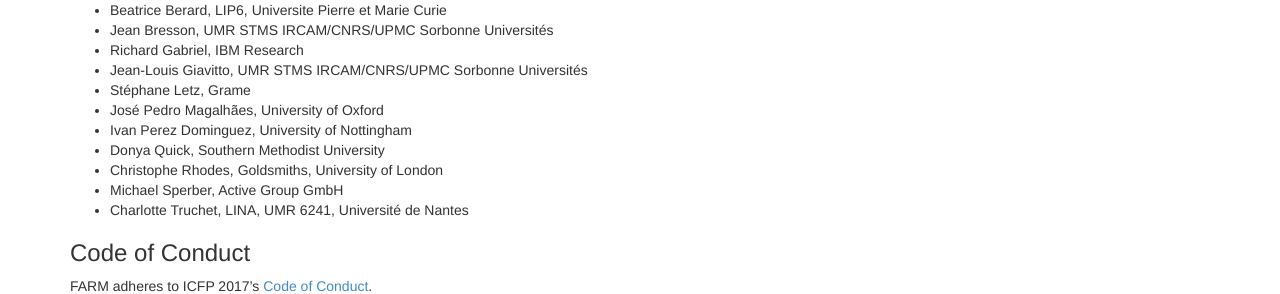
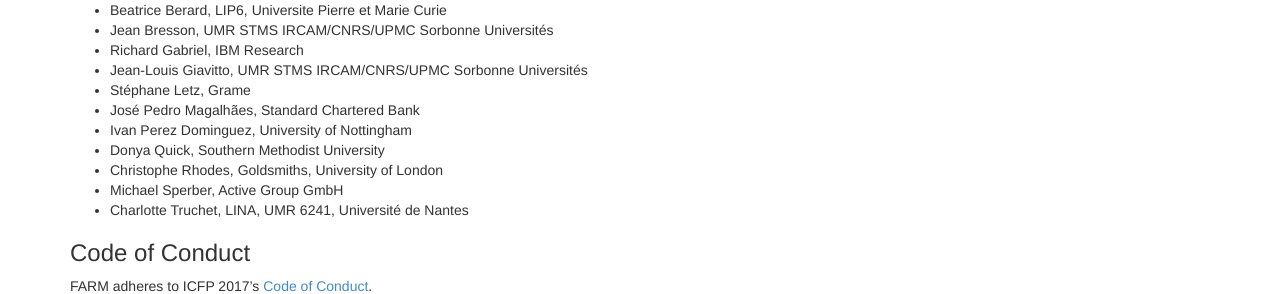
Before and after one commit to functional-art/functional-art.github.com, a Jekyll site: the page built from 2017/index.md, in a window 1280 px wide. Shown: the part 568-862 px from the top of the page. Built offline with Jekyll 4.4.1, drawn with Linux system fonts in a browser that asks for light colours; nearby versions of some CDN libraries.

Commit message:
correct J. P. Magalhães affiliation

```diff
--- a/2017/index.md
+++ b/2017/index.md
@@ -42,7 +42,7 @@
 * Richard Gabriel,	IBM Research
 * Jean-Louis Giavitto,	UMR STMS IRCAM/CNRS/UPMC Sorbonne Universités
 * Stéphane Letz,		Grame
-* José Pedro Magalhães,	University of Oxford
+* José Pedro Magalhães,	Standard Chartered Bank
 * Ivan Perez Dominguez,	University of Nottingham
 * Donya Quick, Southern Methodist University
 * Christophe Rhodes,	Goldsmiths, University of London
```
Also changed, not shown: 1 other file.
